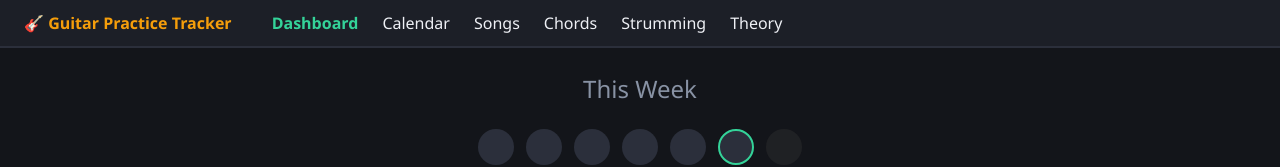
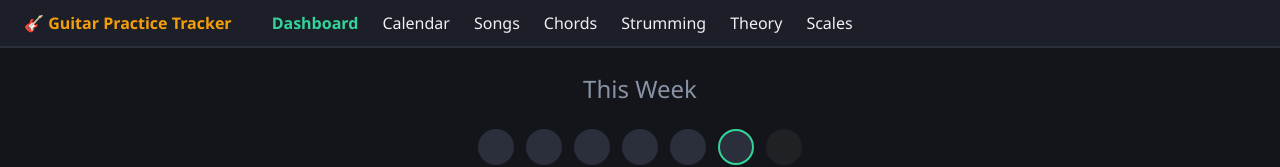
Before and after one commit to callmelazarus/guitar-learning-platform, a React (Vite) app: page / in a window 1280 px wide. Shown: the top 167 px of the page. Built offline with nearby package versions, Linux system fonts and the light colour scheme.

Commit message:
feat: wire Scales page into routing and nav

```diff
--- a/src/App.jsx
+++ b/src/App.jsx
@@ -6,6 +6,7 @@ import Songs from './pages/Songs'
 import Theory from './pages/Theory'
 import Progressions from './pages/Progressions'
 import Strumming from './pages/Strumming'
+import Scales from './pages/Scales'
 
 export default function App() {
   return (
@@ -19,6 +20,7 @@ export default function App() {
           <Route path="/theory" element={<Theory />} />
           <Route path="/progressions" element={<Progressions />} />
           <Route path="/strumming" element={<Strumming />} />
+          <Route path="/scales" element={<Scales />} />
         </Routes>
       </main>
     </div>
--- a/src/components/NavBar.jsx
+++ b/src/components/NavBar.jsx
@@ -7,6 +7,7 @@ const links = [
   { to: '/progressions', label: 'Chords' },
   { to: '/strumming', label: 'Strumming' },
   { to: '/theory', label: 'Theory' },
+  { to: '/scales', label: 'Scales' },
 ]
 
 export default function NavBar() {
```
